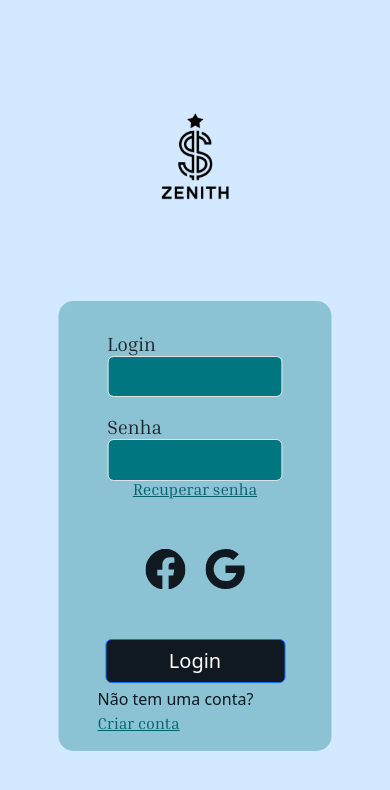
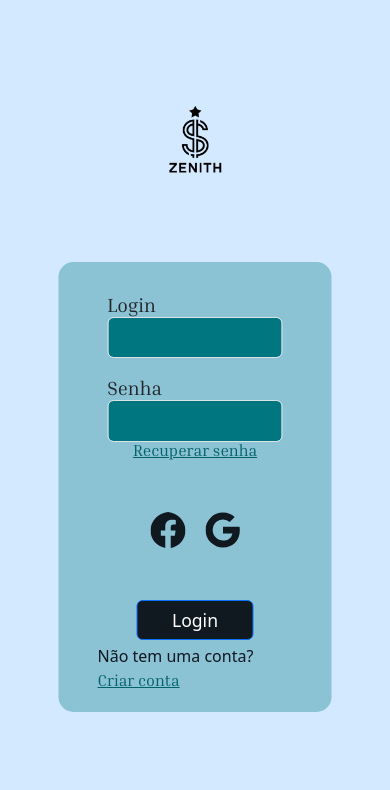
Before and after one commit to aldairSjunior/fintech, a plain HTML site: page index.html in a window 390 px wide. Drawn offline with nearby package versions, Linux system fonts and the light colour scheme; a web font is replaced by a local one.

Commit message:
prototipo-tela-login-final

```diff
--- a/assets/css/style.css
+++ b/assets/css/style.css
@@ -1,101 +1,3 @@
-/*body{
-    background-color: rgba(211, 233, 255, 1);
-    display: flex;
-    height: 100vh; /* Preenche a altura total da viewport
-    margin: 0; /* Remove a margem padrão
-    padding: 0; /* Remove o padding padrão
-}
-
-.login{
-    background-color: rgba(0, 118, 129, 0.34);
-    position: absolute;
-    top: 70%;
-    left: 50%;
-    transform: translate(-50%, -50%);
-    padding: 60px;
-    border-radius: 15px;
-    width: 600px;
-    display: flex; /* Usa Flexbox para layout
-    flex-direction: column; /* Alinha os itens na vertical
-    align-items: center; /* Centraliza os itens horizontalmente
-    margin-bottom: 3rem; /* Espaçamento abaixo de cada seção
-}
-
-.campo-login{
-    background-color: rgba(0, 118, 129, 1);
-    padding: 15px;
-    border: none;
-    outline: none;
-    font-size: 15px;
-    display: flex;
-    margin-top: -20px;
-    font-family: serif;
-    color: white;
-}
-
-.botao-entrar{
-    border: none;
-    padding: 15px;
-    background-color: rgb(2, 15, 26);
-    width: 50%;
-    border-radius: 10px;
-    color: white;
-    font-size: 15px;
-    display: flex;
-    margin-top: 0px;
-
-}
-
-.botao-entrar:hover{
-    background-color: rgba(0, 118, 129, 0.34);
-    cursor: pointer;
-}
-
-.botao-criar-conta{
-
-}
-
-.botao-criar-conta:hover{
-    color: brown;
-    cursor: pointer;
-}
-
-.logo-login{
-    position: absolute;
-    width: 330px;
-    left: 50%;
-    transform: translate(-50%, -7%);
-}
-
-.botao-facebook{
-    position: absolute;
-    width: 50px;
-    top: 110%;
-    left: 45%;
-    transform: translate(-50%, -7%);
-}
-.botao-google{
-    position: absolute;
-    width: 50px;
-    left: 55%;
-    top: 110%;
-    border-radius: 100px
-    transform: translate(-50%, -7%);
-}
-
-footer {
-    background-color: #F5F7F8; /* Cor de fundo do rodapé
-    color: #45474B; /* Cor do texto
-    text-align: center; /* Alinha o texto ao centro
-    padding: 0; /* Espaçamento interno
-    width: 100%; /* Largura total da página
-    position: absolute; /* Posiciona o rodapé
-    height: 50px;
-    bottom: 0; /* Alinha ao fundo da página
-    font-size: 1rem; /* Tamanho da fonte
-    top: 120%;
-}
-*/
 @font-face {
     font-family: 'inria-serif';
     src: url(../fonts/InriaSerif-Regular.ttf);
@@ -181,9 +83,10 @@ color: rgba(0, 118, 129, 1);
 
 #botao-login{
     background-color: rgba(16, 24, 32, 1);
-    width: 180px;
+    width: 60%;
+    max-width: 180px;
     margin-top: 50px;
-    font-size: 20px;
+    font-size: 110%;
 }
 #botao-login:hover{
     background-color: rgba(0, 118, 129, 1);
@@ -200,9 +103,21 @@ color: rgba(0, 118, 129, 1);
     color: rgba(16, 24, 32, 1);
 }
 
+@media (max-width: 1700px){
+    .div-login{
+        height: 650px;
+    }
+    .logo-login{
+        width: 25%;
+    }
+}
+
 @media (max-width: 1400px){
     .div-login{
         height: 600px;
+    }
+    .logo-login{
+        width: 25%;
     }
 }
 
@@ -210,11 +125,17 @@ color: rgba(0, 118, 129, 1);
     .div-login{
         height: 550px;
     }
+    .logo-login{
+        width: 30%;
+    }
 }
 
 @media (max-width: 800px){
     .div-login{
         height: 500px;
+    }
+    .logo-login{
+        width: 35%;
     }
 }
 
@@ -222,4 +143,7 @@ color: rgba(0, 118, 129, 1);
     .div-login{
         height: 450px;
     }
+    .facebook, .google{
+        width: 35%;
+    }
 }
```
